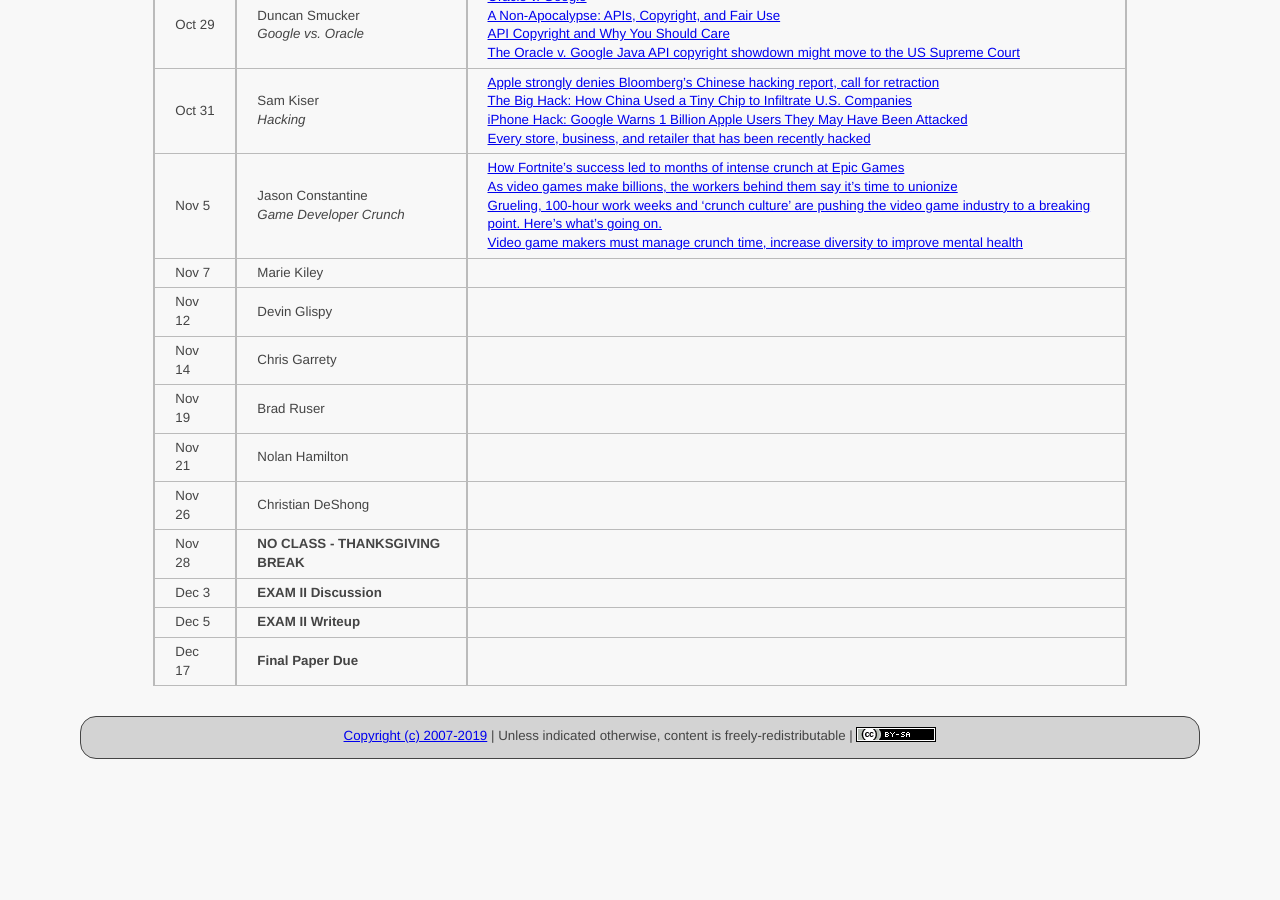
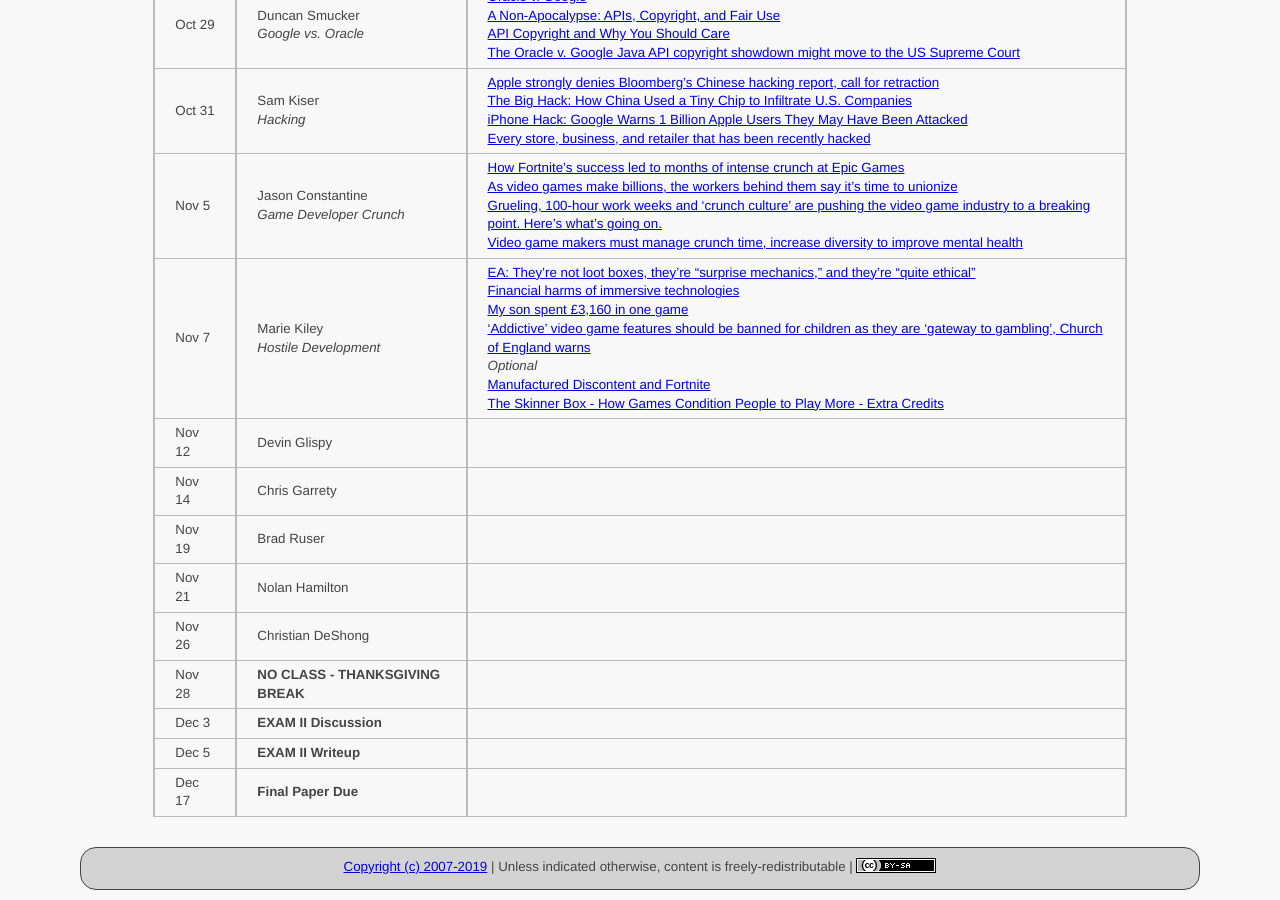
Before and after one commit to ycpcs/cs456-fall2019, a Jekyll site: the page built from schedule/index.md, in a window 1280 px wide and 900 px high, scrolled down 1447 px. Built offline with Jekyll 4.4.1, drawn with Linux system fonts in a browser that asks for light colours; before the commit the page ends 2216 px from its top, so only the background shows below that.

Commit message:
add Marie’s articles
add Marie’s articles

```diff
--- a/schedule/index.md
+++ b/schedule/index.md
@@ -35,7 +35,7 @@ All reading materials can be accessed via [Schmidt Library](http://library.ycp.e
 > Oct 29  | Duncan Smucker <br /> *Google vs. Oracle* | [Oracle v. Google](https://www.eff.org/cases/oracle-v-google) <br /> [A Non-Apocalypse: APIs, Copyright, and Fair Use](https://www.wired.com/insights/2014/05/non-apocalypse-apis-copyright-fair-use/) <br /> [API Copyright and Why You Should Care](https://smartbear.com/blog/test-and-monitor/api-copyright-and-why-you-should-care/) <br /> [The Oracle v. Google Java API copyright showdown might move to the US Supreme Court](https://jaxenter.com/oracle-google-java-api-154904.html) |
 > Oct 31  | Sam Kiser <br /> *Hacking* | [Apple strongly denies Bloomberg’s Chinese hacking report, call for retraction](https://www.macworld.com/article/3310613/apple-strongly-denies-bloombergs-chinese-hacking-report.html) <br /> [The Big Hack: How China Used a Tiny Chip to Infiltrate U.S. Companies](https://www.bloomberg.com/news/features/2018-10-04/the-big-hack-how-china-used-a-tiny-chip-to-infiltrate-america-s-top-companies) <br /> [iPhone Hack: Google Warns 1 Billion Apple Users They May Have Been Attacked](https://www.forbes.com/sites/zakdoffman/2019/08/30/google-shocks-1-billion-iphone-users-with-malicious-hack-warning/#53565cb12524) <br /> [Every store, business, and retailer that has been recently hacked](https://mashable.com/2018/04/04/every-store-retailer-hacked/) |
 > Nov 5   | Jason Constantine <br /> *Game Developer Crunch* | [How Fortnite’s success led to months of intense crunch at Epic Games](https://www.polygon.com/2019/4/23/18507750/fortnite-work-crunch-epic-games) <br /> [As video games make billions, the workers behind them say it’s time to unionize](https://www.latimes.com/business/technology/la-fi-tn-video-game-union-movement-20190412-story.html) <br /> [Grueling, 100-hour work weeks and 'crunch culture' are pushing the video game industry to a breaking point. Here's what's going on.](https://www.businessinsider.com/video-game-development-problems-crunch-culture-ea-rockstar-epic-explained-2019-5) <br /> [Video game makers must manage crunch time, increase diversity to improve mental health](https://www.usatoday.com/story/tech/gaming/2019/07/09/layoffs-crunch-time-hurting-video-game-workers-mental-health/1681531001/)|
-> Nov 7   | Marie Kiley    | |
+> Nov 7   | Marie Kiley <br /> *Hostile Development* | [EA: They’re not loot boxes, they’re “surprise mechanics,” and they’re “quite ethical”](https://www.youtube.com/watch?v=nVYEqaFZJWo) <br /> [Financial harms of immersive technologies](https://publications.parliament.uk/pa/cm201719/cmselect/cmcumeds/1846/184606.htm) <br /> [My son spent £3,160 in one game](https://www.bbc.com/news/technology-48925623) <br /> ['Addictive' video game features should be banned for children as they are 'gateway to gambling', Church of England warns](https://www.telegraph.co.uk/news/2019/09/15/addictive-video-game-features-should-banned-children-gateway/) <br /> *Optional* <br /> [Manufactured Discontent and Fortnite](https://www.youtube.com/watch?v=dPHPNgIihR0) <br /> [The Skinner Box - How Games Condition People to Play More - Extra Credits](https://www.youtube.com/watch?v=tWtvrPTbQ_c) |
 > Nov 12  | Devin Glispy   | |
 > Nov 14  | Chris Garrety  | |
 > Nov 19  | Brad Ruser     | |
```
